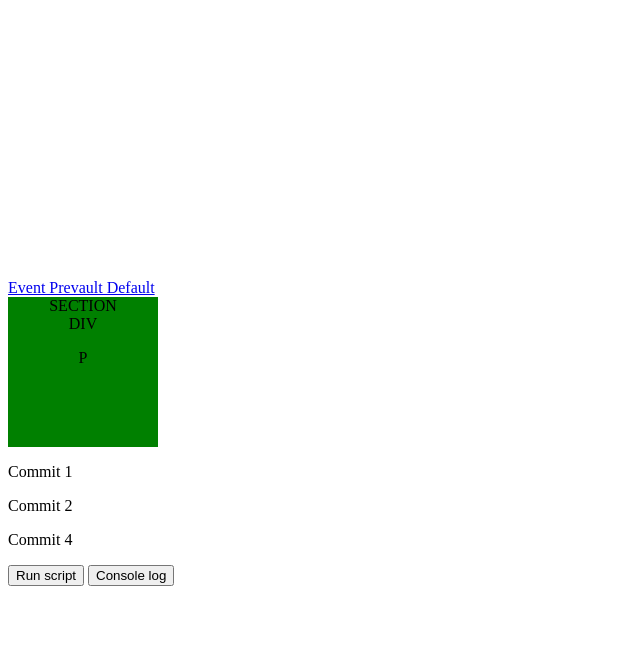
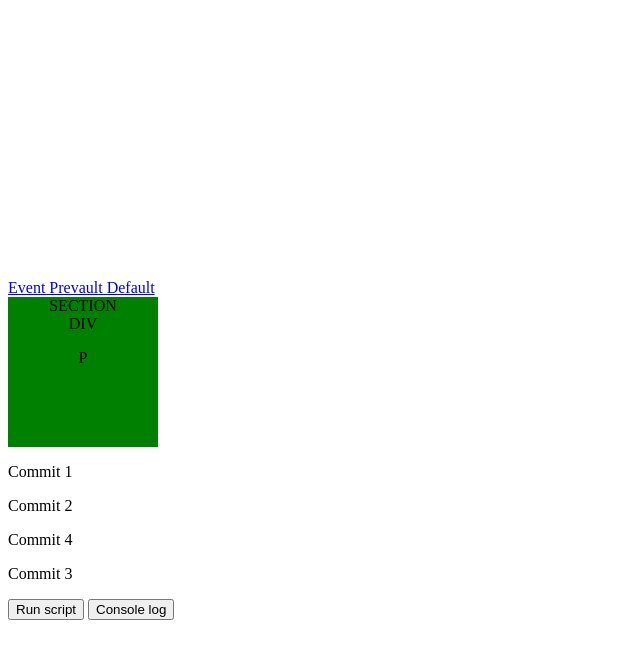
Before and after one commit to zharovskyi/GitTrainCommand, a plain HTML site: page index.html in a window 1280 px wide. Shown: the part 108-766 px from the top of the page, without its empty margins (0-640 px from the left). Drawn offline with Linux system fonts and the light colour scheme.

Commit message:
test com 3

```diff
--- a/index.html
+++ b/index.html
@@ -20,7 +20,7 @@
     <p>Commit 1</p>
     <p>Commit 2</p>
     <p>Commit 4</p>
-    <!-- <p>Commit 3</p> -->
+    <p>Commit 3</p>
     <!-- <p>Commit 5</p> -->
     <div>
         <button onclick="runScript()">Run script</button>
```
